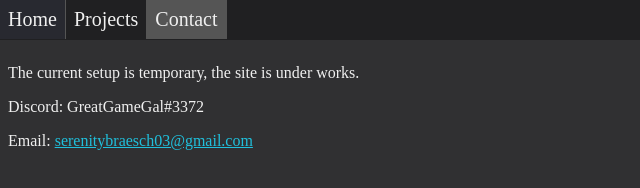
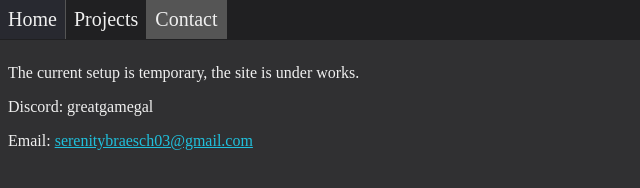
Before and after one commit to GreatGameGal/html-greatgamegal.com, a website: page src/contact.html in a window 1280 px wide. Shown: the full height of the page, 0-640 px from the left. Drawn offline with Linux system fonts and the light colour scheme.

Commit message:
Update Discord name.

```diff
--- a/src/contact.html
+++ b/src/contact.html
@@ -24,7 +24,7 @@
     </nav>
     <main>
       <p>The current setup is temporary, the site is under works.</p>
-      <p>Discord: GreatGameGal#3372</p>
+      <p>Discord: greatgamegal</p>
       <p>
         Email:
         <a href="mailto:serenitybraesch03@gmail.com"
```
